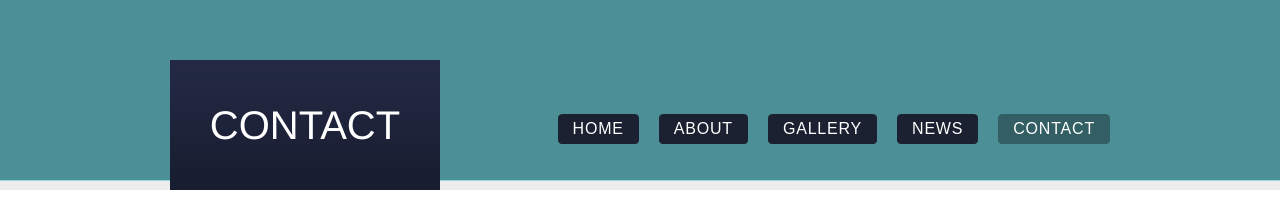
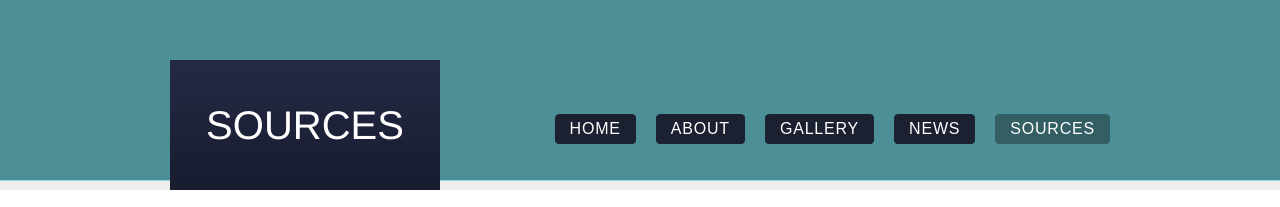
Before and after one commit to 3DPrintPros/3DPrintPros.github.io, a plain HTML site: page contact.html in a window 1280 px wide. Shown: the top 207 px of the page. Drawn offline with Linux system fonts and the light colour scheme.

Commit message:
Update contact.html

```diff
--- a/contact.html
+++ b/contact.html
@@ -9,7 +9,7 @@
 	<div id="header">
 		<div class="section">
 			<div class="logo">
-				<a href="index.html">Contact</a>
+				<a href="index.html">Sources</a>
 			</div>
 			<ul>
 				<li>
@@ -25,7 +25,7 @@
 					<a href="news.html">news</a>
 				</li>
 				<li class="selected">
-					<a href="contact.html">contact</a>
+					<a href="contact.html">sources</a>
 				</li>
 			</ul>
 		</div>
```
